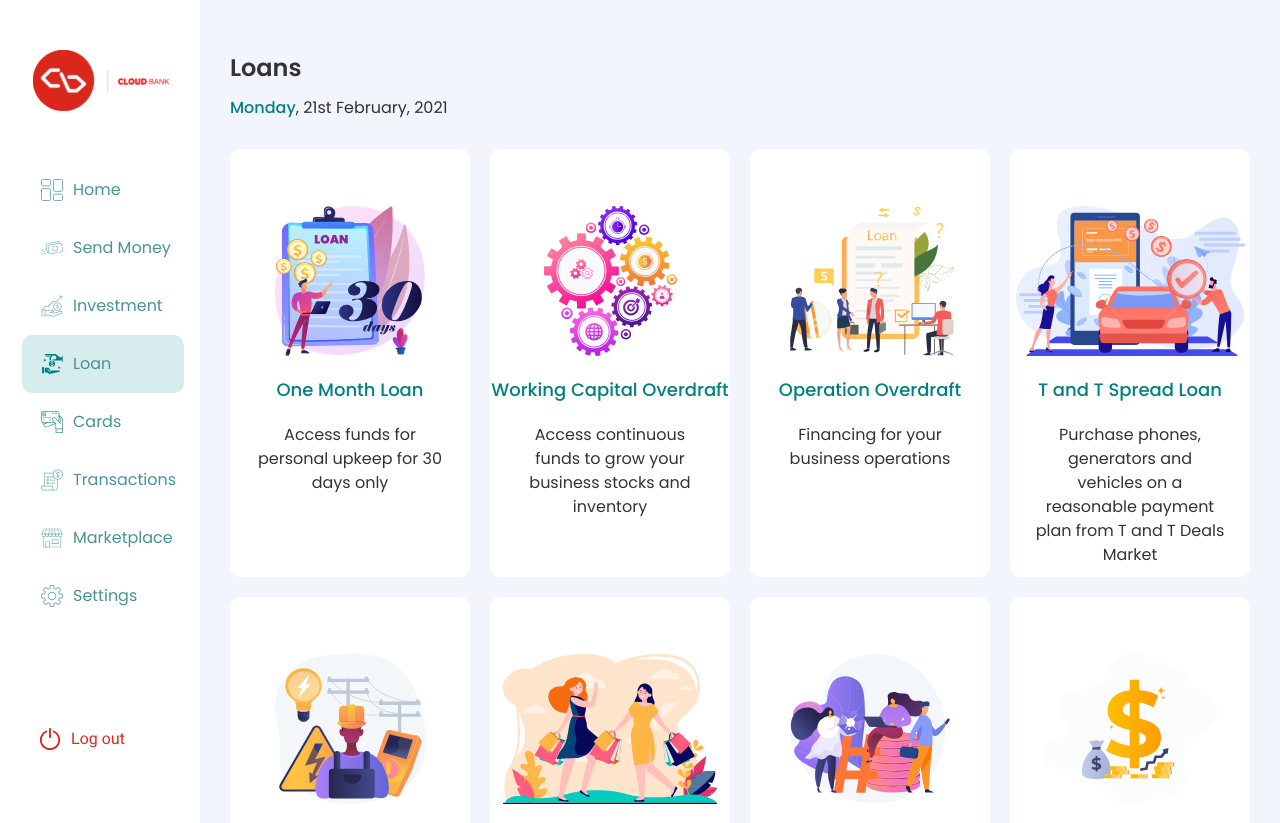
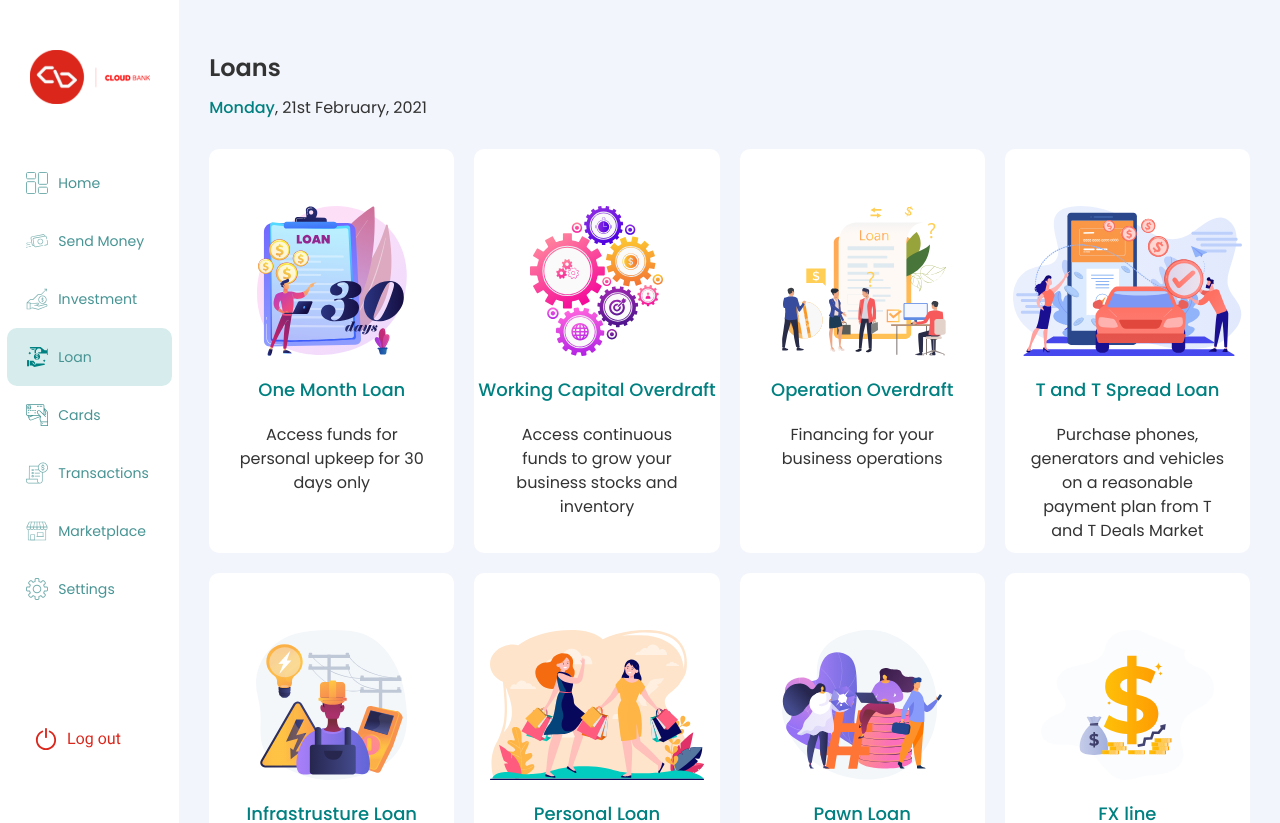
Before and after one commit to pdev6373/LoanApp, a React (Create React App) app: page / in a window 1280 px wide. Shown: the top 823 px of the page. Built offline with nearby package versions, Linux system fonts and the light colour scheme.

Commit message:
initial commit

```diff
--- a/src/index.scss
+++ b/src/index.scss
@@ -59,7 +59,7 @@ img {
 .wrapper {
   flex-grow: 1;
   background: #f3f5fc;
-  margin-left: 200px;
+  margin-left: 14%;
 
   @media (max-width: 999px) {
     margin-left: 0;
@@ -259,26 +259,41 @@ img {
 .aside {
   display: none;
 
+  &::-webkit-scrollbar {
+    width: 5px;
+  }
+
+  &::-webkit-scrollbar-thumb {
+    background: #00808032;
+    border-radius: 100vw;
+  }
+
   @media (min-width: 1000px) {
     @include flex(column, flex-start, flex-start);
     position: fixed;
     top: 0;
+    left: 0;
     bottom: 0;
-    left: 0;
     padding-top: 50px;
-    width: 202px;
+    width: 14%;
+    overflow-y: scroll;
 
     .aside__logo {
-      width: 136px;
+      width: 67%;
       margin-inline: auto;
       margin-bottom: 50px;
     }
 
     .aside__nav {
       width: 100%;
+      margin-bottom: 50px;
 
       &__list {
         padding-inline: 10.89% 8.91%;
+
+        @media (max-width: 1380px) {
+          padding-inline: 4%;
+        }
 
         &__item {
           @include flex(row, flex-start);
@@ -286,8 +301,12 @@ img {
           padding: 17px 0 17px 19px;
           border-radius: $border-radius;
 
-          &:hover {
-            background: #d7ecec;
+          @media (max-width: 1120px) {
+            padding-inline: 12px;
+          }
+
+          @media (max-width: 1050px) {
+            padding-inline: 7px;
           }
 
           &:nth-child(4) {
@@ -300,6 +319,7 @@ img {
 
           &__text {
             @include fontDetails(16px, 400, 24px);
+            font-size: clamp(12px, 1.1vw, 16px);
             color: #489494;
           }
         }
@@ -384,7 +404,7 @@ img {
       background: #fff;
       min-width: 202px;
       padding-block: 20% 10%;
-      overflow: scroll;
+      overflow-y: scroll;
 
       animation-duration: 1.2s;
       animation-name: slideout;
@@ -518,7 +538,7 @@ img {
       background: #fff;
       min-width: 202px;
       padding-block: 20% 10%;
-      overflow: scroll;
+      overflow-y: scroll;
 
       animation-duration: 1.2s;
       animation-name: slidein;
```
